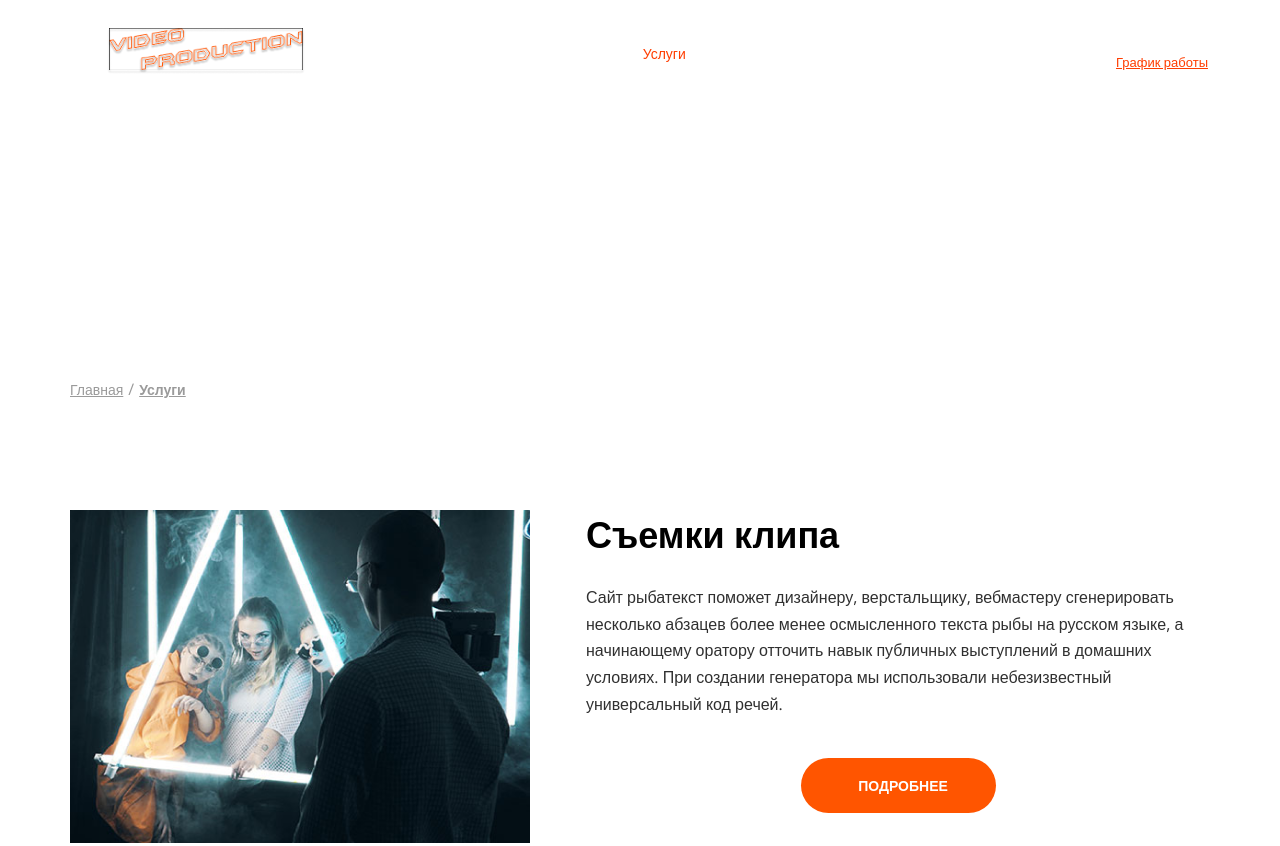
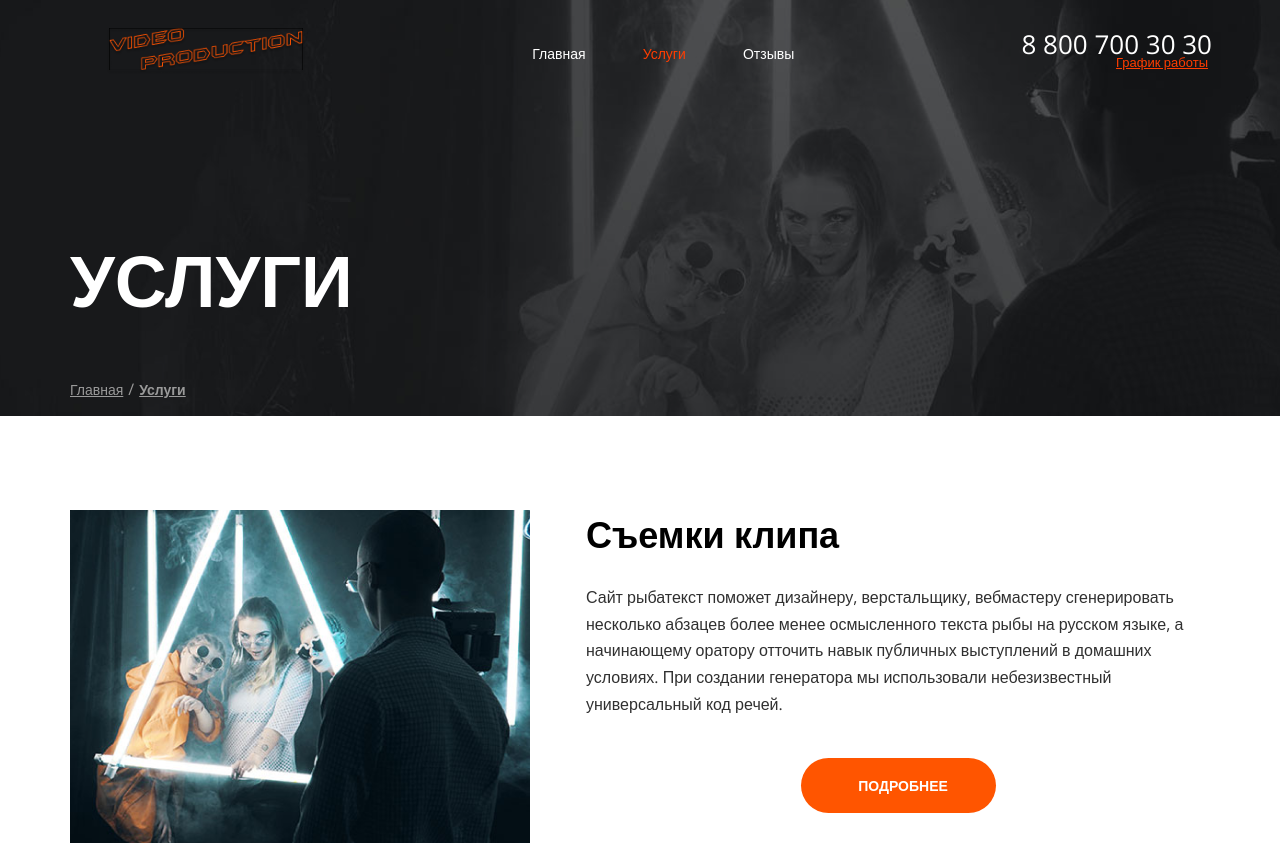
Before and after one commit to valdo174/video-production, a plain HTML site: page amenities.html in a window 1280 px wide. Shown: the top 846 px of the page. Drawn offline with nearby package versions, Linux system fonts and the light colour scheme; the site is published under a folder, as on GitHub Pages, so addresses that start at the root find nothing.

Commit message:
Url fixes

```diff
--- a/css/amenities.css
+++ b/css/amenities.css
@@ -17,7 +17,7 @@
 }
 
 .header__container {
-    background: url(/images/top-line.png) top center no-repeat;
+    background: url(../images/top-line.png) top center no-repeat;
     background-size: cover;
     height: 416px;
 }
```
Also changed, not shown: index.html (+1 -1 lines).
